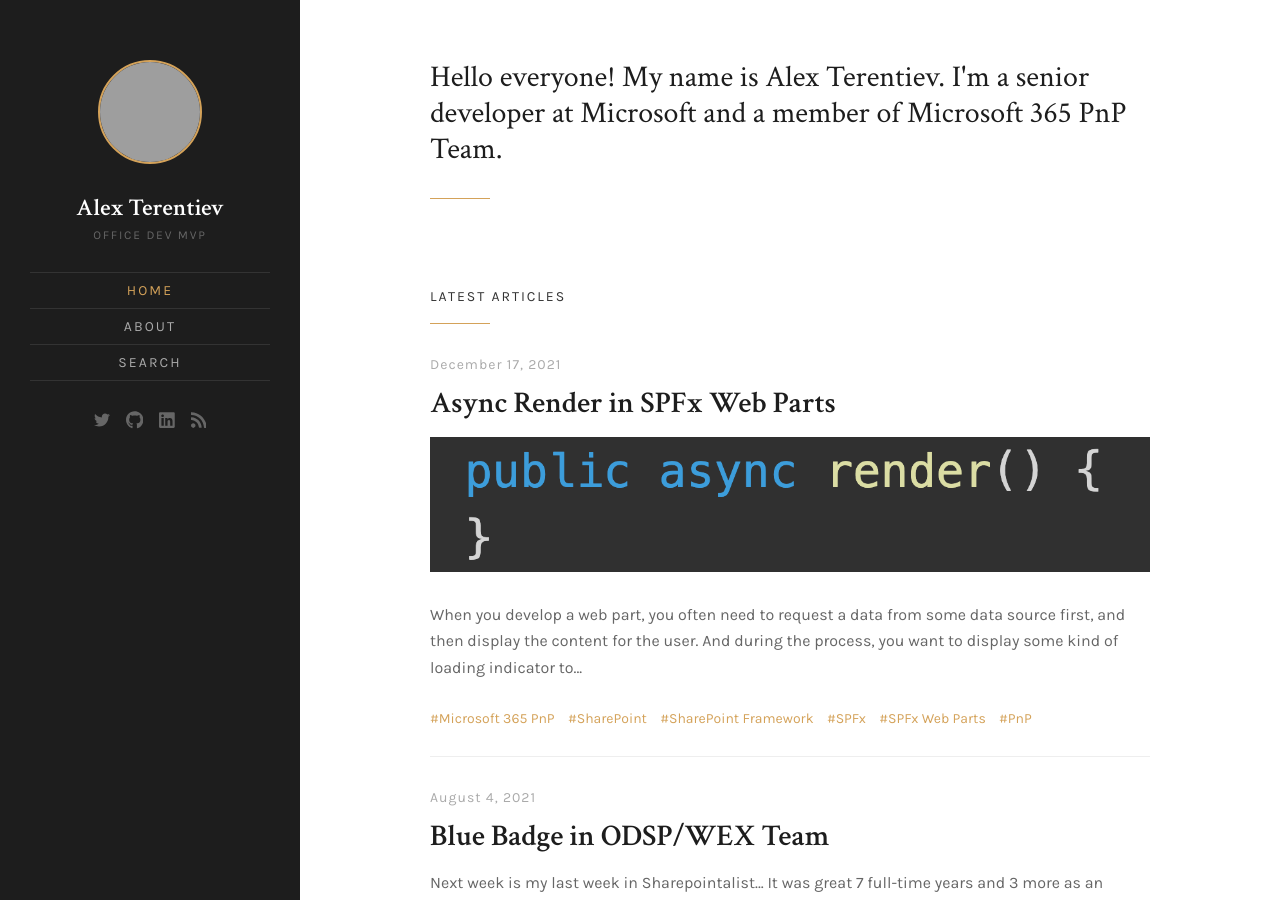
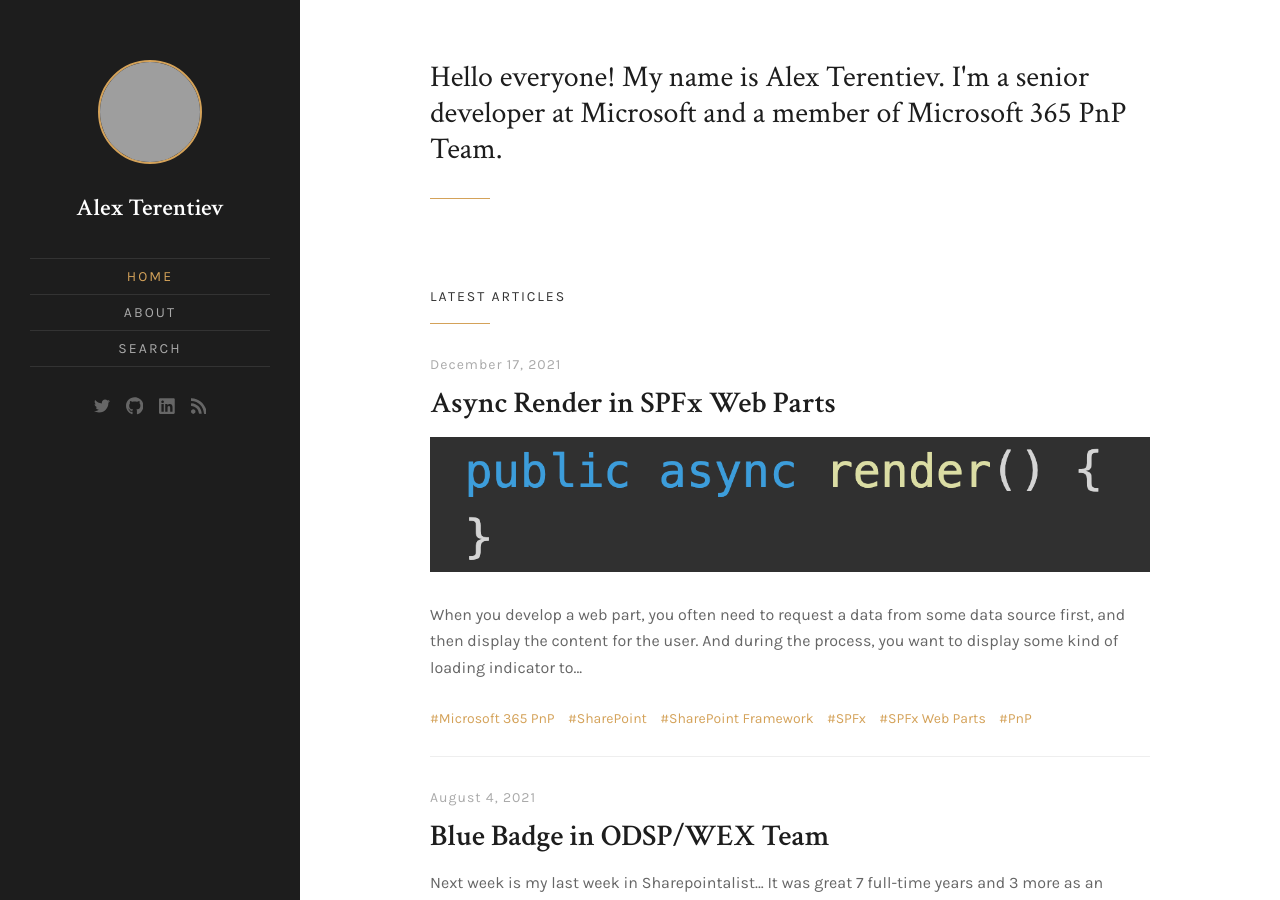
Before and after one commit to AJIXuMuK/AJIXuMuK.github.io, a Jekyll site: the page built from index.html, in a window 1280 px wide and 900 px high. Built offline with Jekyll 4.4.1, drawn with Linux system fonts in a browser that asks for light colours; the list of posts is cut into pages by our own code; grey boxes are pictures that could not be loaded.

Commit message:
one more mvp removal

```diff
--- a/_config.yml
+++ b/_config.yml
@@ -1,7 +1,7 @@
 # Site setings
 name: 'Alex Terentiev'
 title: 'Alex Terentiev'
-description: 'Office Dev MVP'
+description: ''
 meta_description: 'Jekyll template, minimal style, perfect for bloggers.'
 logo:
 # Author image is used in site sidebar and greetings in the home page hero text
```
